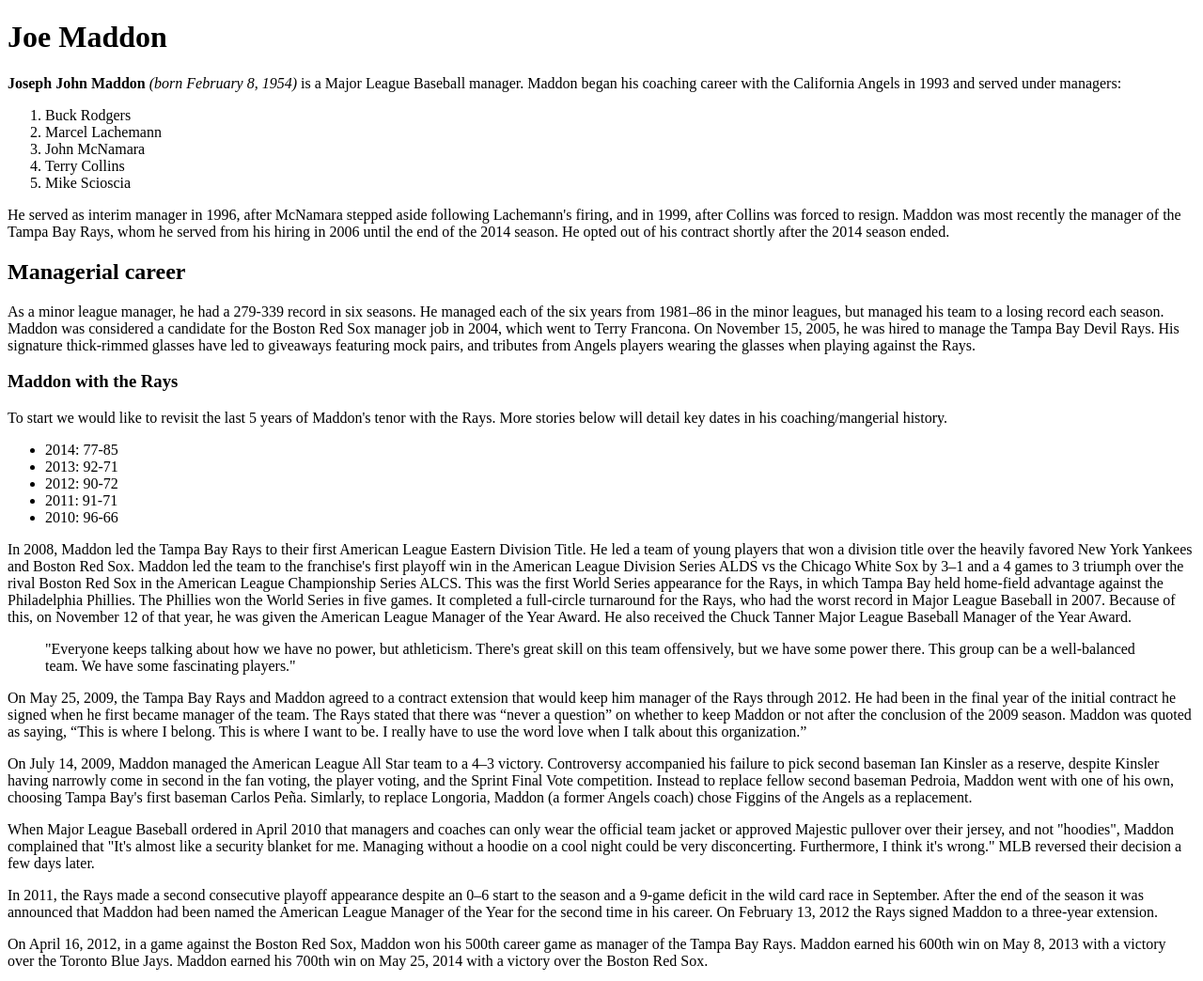
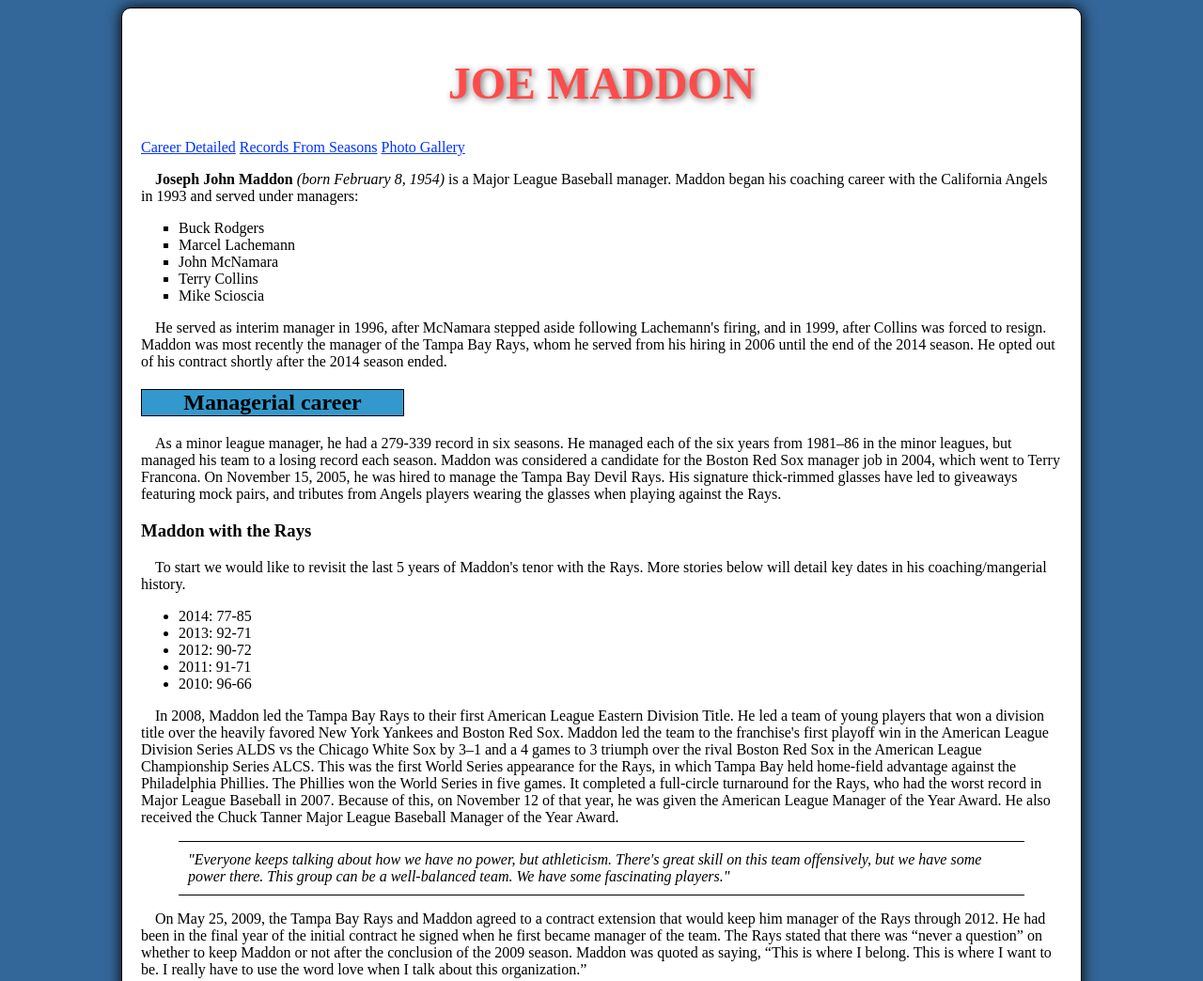
Before and after one commit to rgslagle-zz/WebStandards1, a plain HTML site: page Joe Maddon/index.html in a window 1280 px wide. Shown: the top 1044 px of the page at 94% size. Drawn offline with Linux system fonts and the light colour scheme.

Commit message:
Added CSS to Document
Styled sheet per assignment

```diff
--- a/Joe Maddon/css/styles.css
+++ b/Joe Maddon/css/styles.css
@@ -4,7 +4,98 @@
 /*Style the structure of the landing page */
 
 body{
+ 	background-color: #369;
+ }
+
+/*wrapping my main content into a div style against the background color*/
+
+#main{
+	background-color:#FFF;
+	width: 980px;
+	margin-left: auto;
+	margin-right: auto;
+	margin-bottom: 10px;
+	border-style: solid;
+	border-radius:  10px;
+	border-width: 1px;
+	padding: 20px;
+	box-shadow: 0 0 15px #000;
+	}
+
+#pictures{
+	background-color: #CCC;
+	width: 980px;
+	margin-left: auto;
+	margin-right: auto;
+	border-style: solid;
+	border-radius:  10px;
+	border-width: 1px;
+	padding: 20px;
+	box-shadow: 0 0 15px #000;
+	}
 
 
+/*style the headings*/
 
+h1{
+	font-size: 48px;
+	color: red;
+	opacity: .7;
+	text-align: center;
+	vertical-align: middle;
+	text-transform:uppercase;
+	text-shadow: 2px 2px 7px #333;
 	}
+
+#career{
+	background-color: #39C;
+	border-style: solid;
+	border-width: 1px;
+	margin-right: 700px;
+	text-align: center;
+	vertical-align: middle;
+	}
+
+/*using a different google font for my paragraph styling*/
+
+@font-face{
+	font-family: 'Alegreya', serif;
+	src: url(http://fonts.googleapis.com/css?family=Alegreya)
+	}
+
+p{
+	font-family: 'Alegreya', serif;
+	text-indent: 15px;
+	}
+
+blockquote{
+	border-style: solid;
+	border-width: 1px 0px;
+	padding:10px;
+	font-style: italic;
+	line-weight: light;
+	}
+
+ol{
+	list-style-type: square;
+	}
+
+/* unvisited link */
+a:link {
+    color: #0033FF;
+}
+
+/* visited link */
+a:visited {
+    color: #30F;
+}
+
+/* mouse over link */
+a:hover {
+    color: #FF00FF;
+}
+
+/* selected link */
+a:active {
+    color: #00F;
+}
--- a/Joe Maddon/index.html
+++ b/Joe Maddon/index.html
@@ -3,13 +3,18 @@
 <head>
 <meta charset="UTF-8" />
 <title>Chicago Cubs Manager</title>
-<link href="../css/styles.css" type="text/css"
+<link href="css/styles.css" type="text/css"
 		rel="stylesheet" />
 </head>
 
 <body>
+    <div id="main">
+    <h1>Joe Maddon</h1>
 
-    <h1>Joe Maddon</h1>
+    <a id="detailed" href= "#career">Career Detailed</a>
+    <a id="seasons"href= "#record">Records From Seasons</a>
+    <a id="photos"href= "#gallery">Photo Gallery</a>
+
     <p><strong>Joseph John Maddon</strong> <em>(born February 8, 1954)</em> is a Major League Baseball manager.  Maddon began his coaching career with the California Angels in 1993 and served under managers:</p>
 <ol>
 	<li>Buck Rodgers</li>
@@ -23,7 +28,7 @@
 </p>
 
 
-<h2>Managerial career</h2>
+<h2 id= "career">Managerial career</h2>
 
 <p>As a minor league manager, he had a 279-339 record in six seasons.
 
@@ -35,7 +40,7 @@ Maddon was considered a candidate for the Boston Red Sox manager job in 2004, wh
 <h3>Maddon with the Rays</h3>
 <p>To start we would like to revisit the last 5 years of Maddon's tenor with the Rays.  More stories below will detail key dates in his coaching/mangerial history.
 
-<ul>
+<ul id="record">
 	<li>2014: 77-85</li>
 	<li>2013: 92-71</li>
 	<li>2012: 90-72</li>
@@ -60,17 +65,23 @@ Maddon was considered a candidate for the Boston Red Sox manager job in 2004, wh
 
 <p>On October 24, 2014, he exercised an opt out clause in his contract and resigned as manager of the Rays.</p>
 
-
-<h2>Gallery</h2>
+</div>
+<div id="pictures">
+<h2 id="gallery">Gallery</h2>
 
 <figure>
-<img src = "images/Joe.jpg" alt = "Joe Maddon 2014"><br />
-<a href="http://commons.wikimedia.org/wiki/File:Joe_Maddon_2014.jpg#mediaviewer/File:Joe_Maddon_2014.jpg">Joe Maddon 2014</a> by <a rel="nofollow" class="external text" href="https://www.flickr.com/people/27003603@N00">Keith Allison</a> from Hanover, MD, USA <br/> <a rel="nofollow" class="external text" href="https://www.flickr.com/photos/keithallison/13863174074/">Joe Maddon</a>. Licensed under <a href="http://creativecommons.org/licenses/by-sa/2.0" title="Creative Commons Attribution-Share Alike 2.0">CC BY-SA 2.0</a> via <a href="//commons.wikimedia.org/wiki/">Wikimedia Commons</a>
+
+<a href="images/Joe.jpg" target="_blank">
+<img src = "images/Joe.jpg"></a><br />
 <figcaption>50 shades of Joe Maddon as seen here!</figcaption>
 </figure><br />
 
-<img src = "images/Skipper.jpg" alt= "Skipper"><br/>
-<a href="http://commons.wikimedia.org/wiki/File:The_skipper,_Joe_Maddon_lr.jpg#mediaviewer/File:The_skipper,_Joe_Maddon_lr.jpg">The skipper, Joe Maddon lr</a>" by <a rel="nofollow" class="external text" href="http://www.flickr.com/people/imagesbyferg/">imagesbyferg</a> on <a rel="nofollow" class="external text" href="http://www.flickr.com/">Flickr</a> - Originally posted to <a rel="nofollow" class="external text" href="http://www.flickr.com/">Flickr</a> as <br />"<a rel="nofollow" class="external text" href="http://www.flickr.com/photos/imagesbyferg/2371942107/">THE SKIPPER, JOE MADDON lr</a>. Licensed under <a href="http://creativecommons.org/licenses/by/2.0" title="Creative Commons Attribution 2.0">CC BY 2.0</a> via <a href="//commons.wikimedia.org/wiki/">Wikimedia Commons</a>.
+<br/>
+<a href="images/Skipper.jpg" target="_blank">
+<img src = "images/Skipper.jpg" alt= "Skipper"></a>
+</div>
+<br />
+<br />
 
 <footer>
 	<a href="http://en.wikipedia.org/wiki/Joe_Maddon">Joe Maddon Wiki Link</a>
```
Also changed, not shown: Joe Maddon/images/wood.jpg (added), 2 other files. Lines whose indentation alone changed are shown as unchanged.
